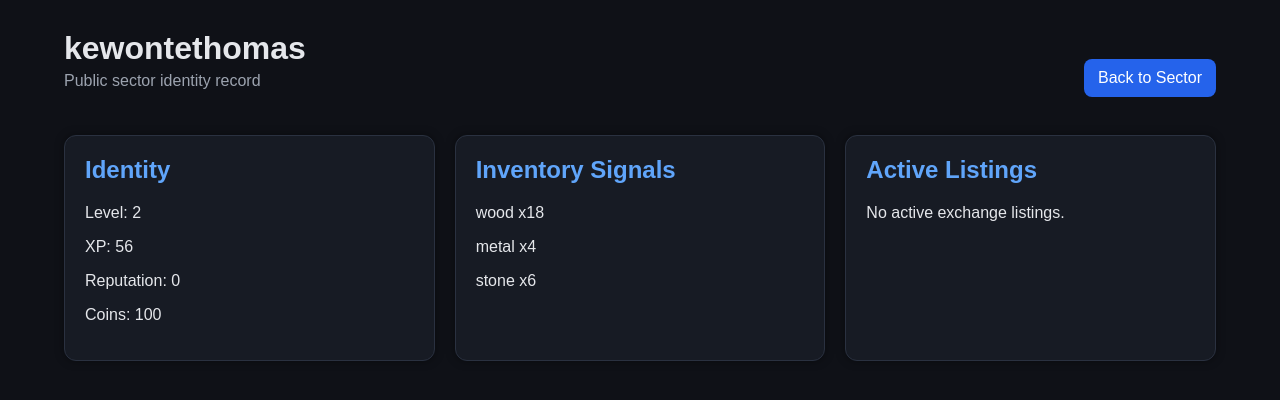
After one commit to kewontethomas/sector-society, a Flask app: a page that uses templates/player_profile.html in a window 1280 px wide. The commit adds this page. Shown: the top 400 px of the page. Run offline with Flask 3, Linux system fonts and the light colour scheme; a user stored in the database is signed in.

Commit message:
Add public player profiles

```diff
--- a/app.py
+++ b/app.py
@@ -213,17 +213,44 @@ def inventory():
     )
 
 
+@app.route("/player/<username>")
+@login_required
+def player_profile(username):
+    player = User.query.filter_by(username=username).first_or_404()
+
+    inventory_items = Inventory.query.filter_by(
+        user_id=player.id
+    ).all()
+
+    active_listings = MarketplaceListing.query.filter_by(
+        seller_id=player.id,
+        status="active"
+    ).all()
+
+    return render_template(
+        "player_profile.html",
+        player=player,
+        inventory_items=inventory_items,
+        active_listings=active_listings
+    )
+
+
 @app.route("/market")
 @login_required
 def market():
-
     listings = MarketplaceListing.query.filter_by(
         status="active"
     ).all()
 
+    sellers = {}
+
+    for listing in listings:
+        sellers[listing.seller_id] = User.query.get(listing.seller_id)
+
     return render_template(
         "market.html",
-        listings=listings
+        listings=listings,
+        sellers=sellers
     )
 
 
--- a/templates/dashboard.html
+++ b/templates/dashboard.html
@@ -56,6 +56,10 @@
             <p>XP: {{ user.xp }}</p>
             <p>Reputation: {{ user.reputation }}</p>
             <p>Coins: {{ user.coins }}</p>
+
+            <a class="button" href="/player/{{ user.username }}">
+                View Public Profile
+            </a>
 
         </div>
 
--- /dev/null
+++ b/templates/player_profile.html
@@ -0,0 +1,71 @@
+<!DOCTYPE html>
+<html>
+<head>
+    <title>{{ player.username }} Profile</title>
+    <link rel="stylesheet" href="/static/style.css">
+</head>
+<body>
+
+<div class="container">
+
+    <div class="top-bar">
+        <div>
+            <div class="title">{{ player.username }}</div>
+            <div class="subtitle">Public sector identity record</div>
+        </div>
+
+        <div>
+            <a class="button" href="/dashboard">Back to Sector</a>
+        </div>
+    </div>
+
+    <div class="grid">
+
+        <div class="card">
+            <h2>Identity</h2>
+
+            <p>Level: {{ player.level }}</p>
+            <p>XP: {{ player.xp }}</p>
+            <p>Reputation: {{ player.reputation }}</p>
+            <p>Coins: {{ player.coins }}</p>
+        </div>
+
+        <div class="card">
+            <h2>Inventory Signals</h2>
+
+            {% if inventory_items %}
+                {% for item in inventory_items %}
+                    <p>
+                        {% if item.resource_name not in ['wood', 'stone', 'metal'] %}
+                            ⚡ {{ item.resource_name }} x{{ item.quantity }}
+                        {% else %}
+                            {{ item.resource_name }} x{{ item.quantity }}
+                        {% endif %}
+                    </p>
+                {% endfor %}
+            {% else %}
+                <p>No visible inventory records.</p>
+            {% endif %}
+        </div>
+
+        <div class="card">
+            <h2>Active Listings</h2>
+
+            {% if active_listings %}
+                {% for listing in active_listings %}
+                    <p>
+                        {{ listing.quantity }} {{ listing.resource_name }}
+                        for {{ listing.price }} coins
+                    </p>
+                {% endfor %}
+            {% else %}
+                <p>No active exchange listings.</p>
+            {% endif %}
+        </div>
+
+    </div>
+
+</div>
+
+</body>
+</html>
```
Also changed, not shown: templates/market.html (+52 -9 lines), instance/database.db.
